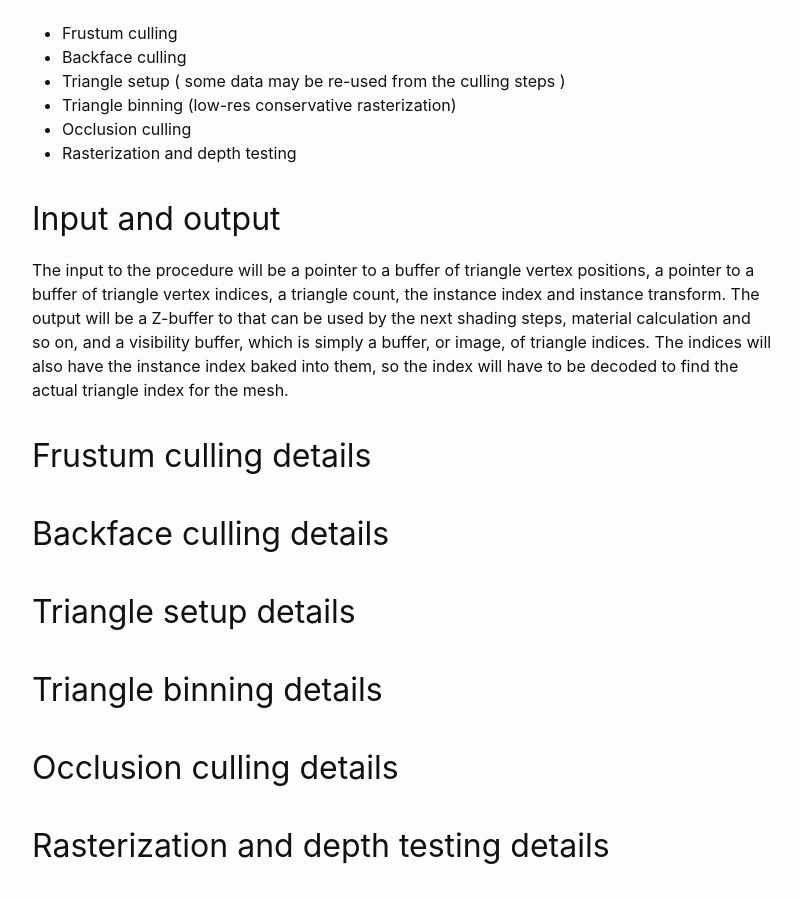
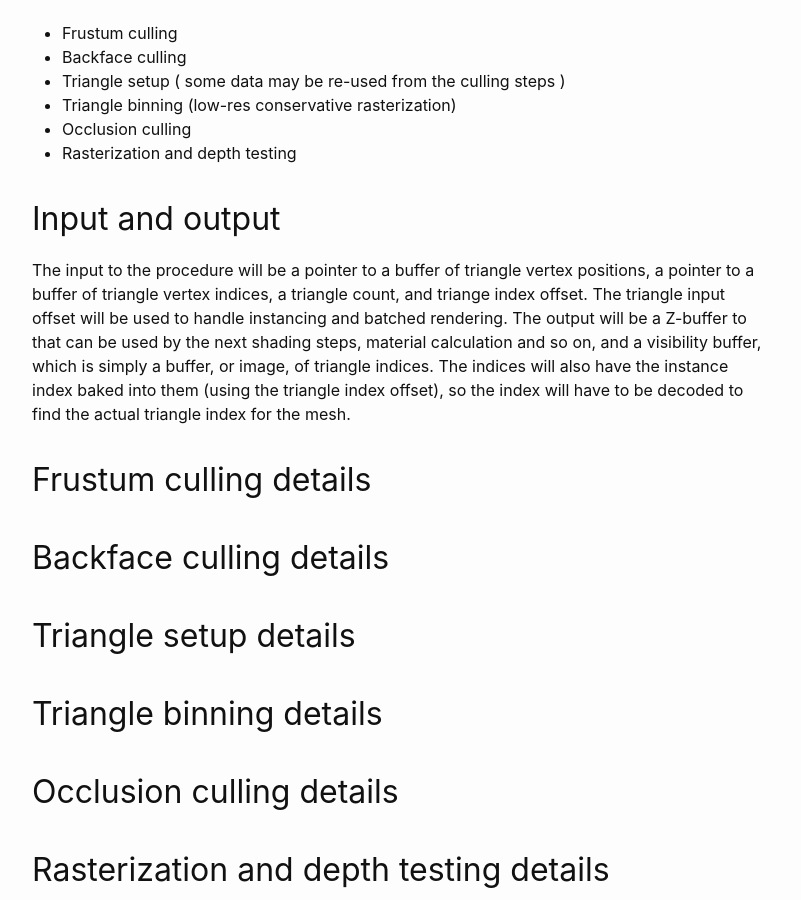
Before and after one commit to torgeiba/torgeiba.github.io, a Jekyll site: the page built from _posts/2023-02-10-rasterization-software-rasterization-project.md, in a window 1280 px wide and 900 px high, scrolled down 1389 px. Shown: the whole window, without its empty margins (238-1039 px from the left). Built offline with Jekyll 4.4.1, drawn with Linux system fonts in a browser that asks for light colours; our own code applies the rules of GitHub Pages for plain Markdown files.

Commit message:
Update 2023-02-10-rasterization-software-rasterization-project.md

```diff
--- a/_posts/2023-02-10-rasterization-software-rasterization-project.md
+++ b/_posts/2023-02-10-rasterization-software-rasterization-project.md
@@ -35,9 +35,9 @@ The cache line count could be used as a heuristic, or parameter, for tuning data
 ## Input and output
 
 The input to the procedure will be a pointer to a buffer of triangle vertex positions, a pointer to a buffer of triangle vertex indices,
-a triangle count, the instance index and instance transform.
+a triangle count, and triange index offset. The triangle input offset will be used to handle instancing and batched rendering.
 The output will be a Z-buffer to that can be used by the next shading steps, material calculation and so on, and a visibility buffer, which is simply a buffer, or image,
-of triangle indices. The indices will also have the instance index baked into them, so the index will have to be decoded to find the actual triangle index for the mesh.
+of triangle indices. The indices will also have the instance index baked into them (using the triangle index offset), so the index will have to be decoded to find the actual triangle index for the mesh.
 
 
 ## Frustum culling details
```
